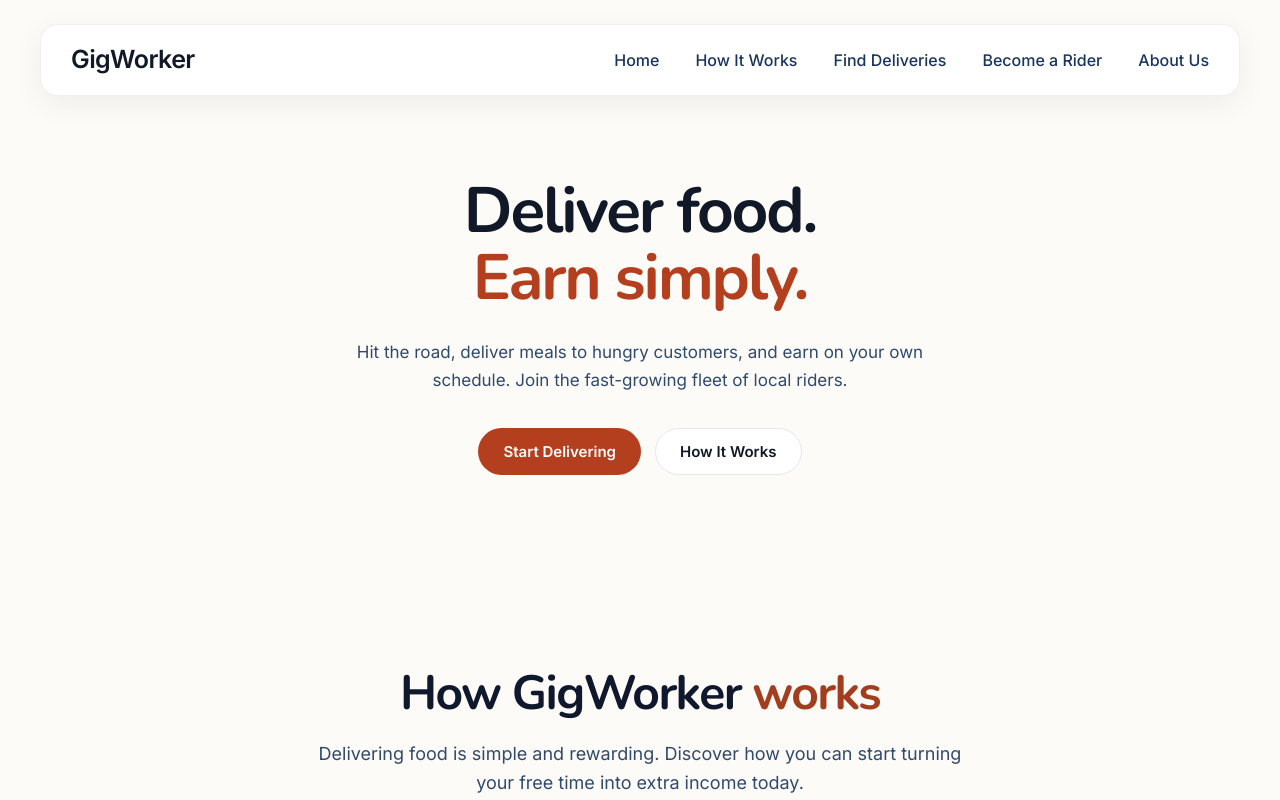
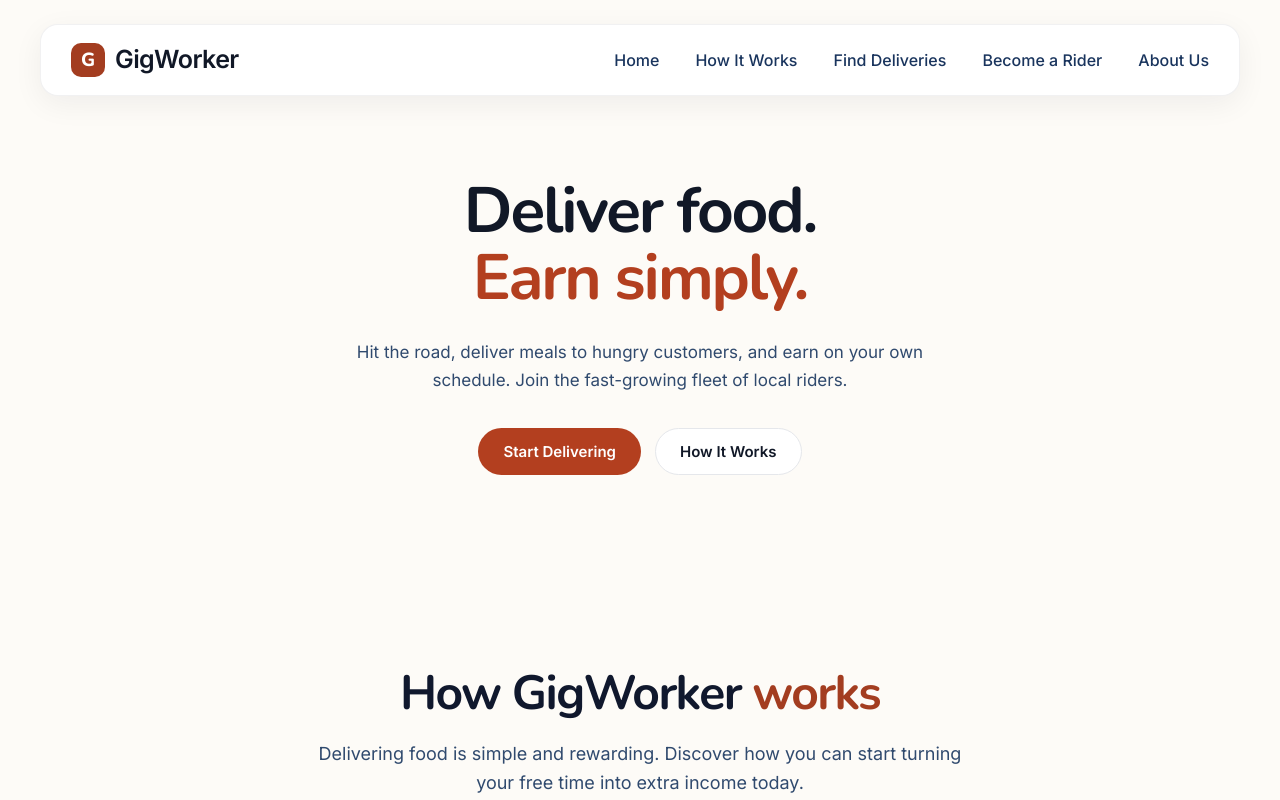
Before and after one commit to ShubhamMali-tech/Gig-Worker, a React (Vite) app: page / in a window 1280 px wide. Shown: the top 800 px of the page. Built offline with nearby package versions, Linux system fonts and the light colour scheme.

Commit message:
Added G symbol in navbar

```diff
--- a/src/components/Navbar.css
+++ b/src/components/Navbar.css
@@ -74,3 +74,26 @@ nav a:hover {
     justify-content: center;
   }
 }
+.navbar-brand {
+  display: flex;
+  align-items: center;
+  gap: 10px;
+}
+
+.brand-symbol {
+  width: 34px;
+  height: 34px;
+
+  display: flex;
+  align-items: center;
+  justify-content: center;
+
+  border-radius: 10px;
+
+  background: #a33d20;
+  color: #ffffff;
+
+  font-family: var(--heading);
+  font-size: 19px;
+  font-weight: 800;
+}
--- a/src/components/Navbar.tsx
+++ b/src/components/Navbar.tsx
@@ -3,9 +3,10 @@ import './Navbar.css'
 function Navbar() {
   return (
     <nav>
-      <div>
-        <strong>GigWorker</strong>
-      </div>
+      <div className="navbar-brand">
+  <span className="brand-symbol">G</span>
+  <strong>GigWorker</strong>
+</div>
 
       <div>
         <a href="#">Home</a>
```
